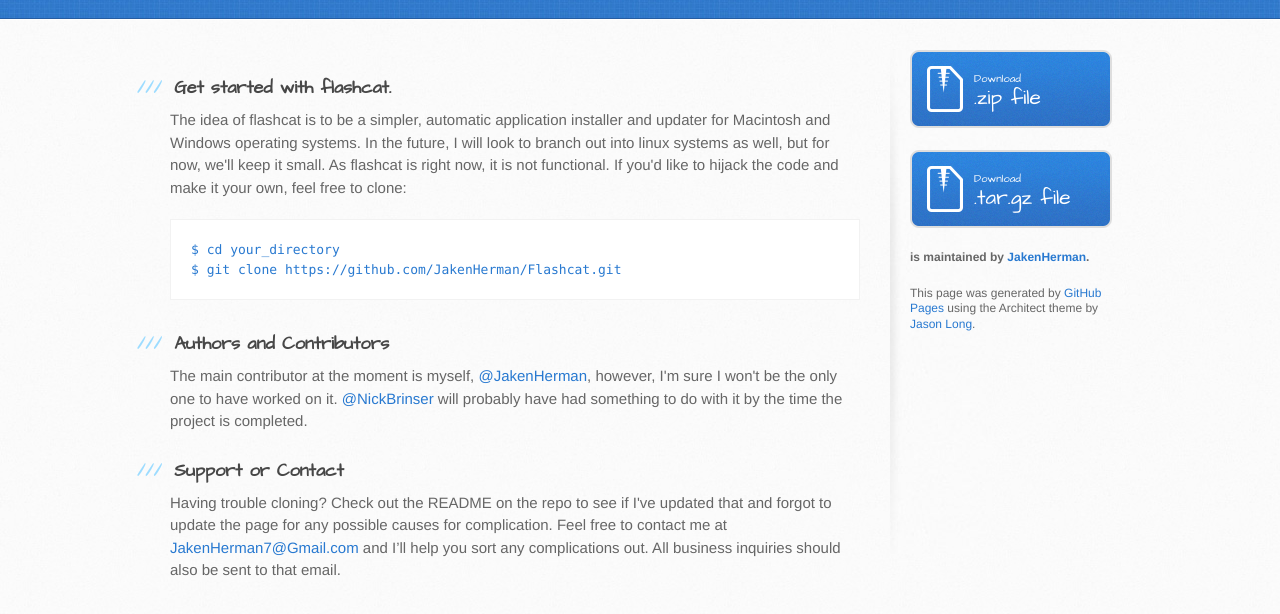
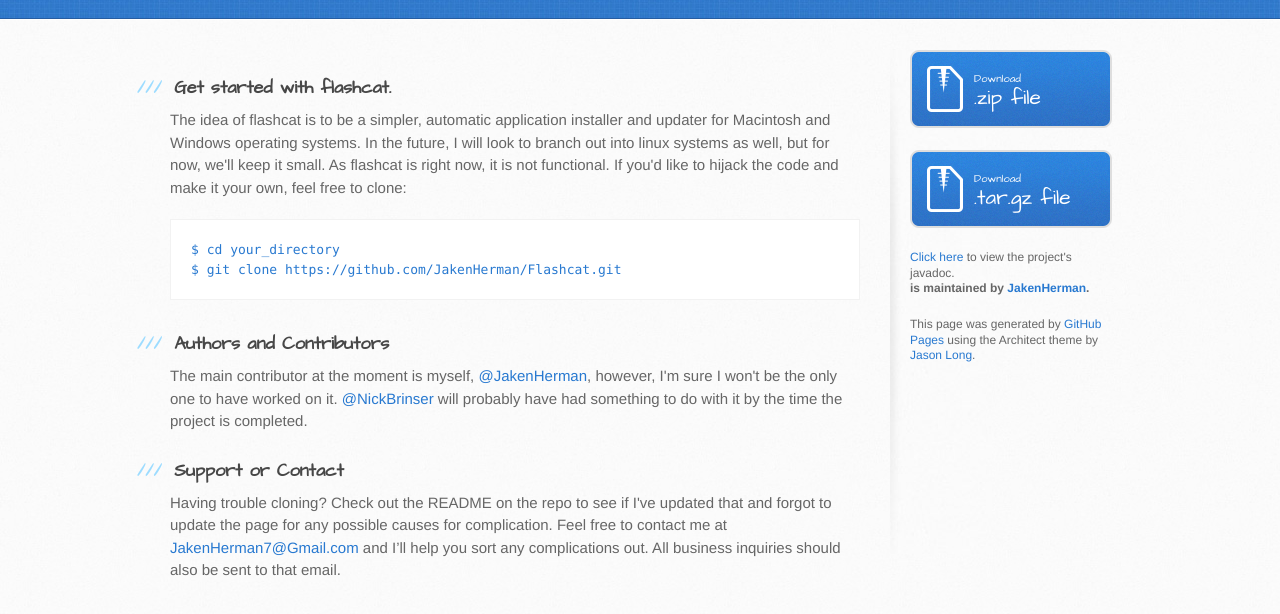
Before and after one commit to JakenHerman/Flashcat, a plain HTML site: page index.html in a window 1280 px wide. Shown: the part 182-796 px from the top of the page. Drawn offline with Linux system fonts and the light colour scheme.

Commit message:
Update index.html

```diff
--- a/index.html
+++ b/index.html
@@ -58,6 +58,8 @@
             .tar.gz file
           </a>
 
+          <a href="javadoc/index.html">Click here </a>to view the project's javadoc.
+
           <p class="repo-owner"><a href="https://github.com/JakenHerman/Flashcat"></a> is maintained by <a href="https://github.com/JakenHerman">JakenHerman</a>.</p>
 
           <p>This page was generated by <a href="https://pages.github.com">GitHub Pages</a> using the Architect theme by <a href="https://twitter.com/jasonlong">Jason Long</a>.</p>
```
